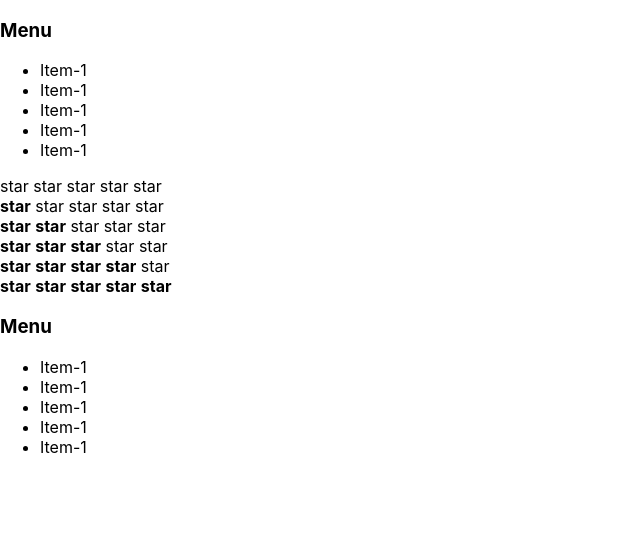
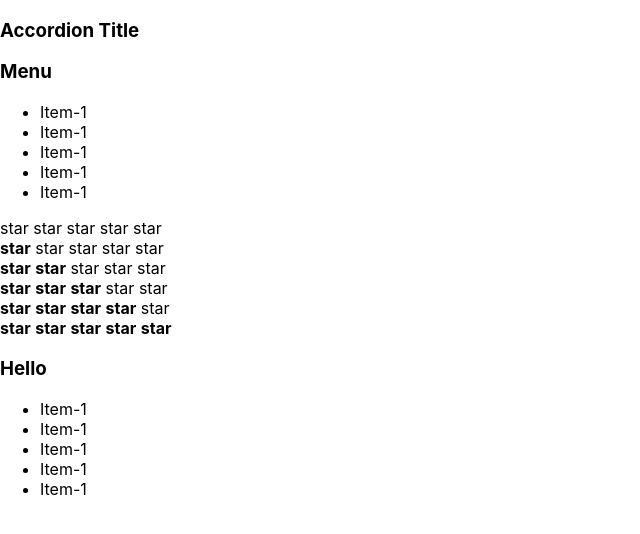
Before and after one commit to shuliakleonid/Kabzda, a React (Create React App) app: page / in a window 1280 px wide. Shown: the top 534 px of the page, without its empty margins (0-640 px from the left). Built offline with nearby package versions, Linux system fonts and the light colour scheme.

Commit message:
add type of props

```diff
--- a/src/App.tsx
+++ b/src/App.tsx
@@ -5,14 +5,15 @@ import Accordion from './components/accordion/acardion';
 function App() {
   return (
       <div>
-        <Accordion/>
+        <Accordion title={'Accordion Title'} isBody={true}/>
+        <Accordion title={'Menu'} isBody={false} />
         <Rating value={0}/>
         <Rating value={1}/>
         <Rating value={2}/>
         <Rating value={3}/>
         <Rating value={4}/>
         <Rating value={5}/>
-        <Accordion/>
+        <Accordion title={'Hello'} isBody={false}/>
       </div>
   );
 }
--- a/src/components/accordion-title/accordion-title.tsx
+++ b/src/components/accordion-title/accordion-title.tsx
@@ -1,7 +1,12 @@
 import React from 'react';
-const AccordionTitle =()=>{
+
+type AccordionTitleTypeProps ={
+  title:string
+}
+
+const AccordionTitle =(props:AccordionTitleTypeProps)=>{
   return(
-      <h3>Menu</h3>
+      <h3>{props.title}</h3>
   )
 }
 export default AccordionTitle;
--- a/src/components/accordion/acardion.tsx
+++ b/src/components/accordion/acardion.tsx
@@ -2,10 +2,21 @@ import React from 'react';
 import AccordionBody from '../accordion-body/accordion-body';
 import AccordionTitle from '../accordion-title/accordion-title';
 
-const Accordion = () => {
+type AccordionTypeProps = {
+  title: string
+  isBody: boolean
+}
+
+
+const Accordion = (props: AccordionTypeProps) => {
+  if (props.isBody) {
+    return (<React.Fragment>
+      <AccordionTitle title={props.title}/>
+    </React.Fragment>)
+  } else {
     return (
         <React.Fragment>
-        <AccordionTitle/>
+          <AccordionTitle title={props.title}/>
           <ul>
             <AccordionBody/>
             <AccordionBody/>
@@ -16,4 +27,7 @@ const Accordion = () => {
         </React.Fragment>
     )
   }
+
+
+}
 export default Accordion
--- a/src/components/raiting/rating.tsx
+++ b/src/components/raiting/rating.tsx
@@ -1,8 +1,11 @@
 import React from 'react';
 import Start from '../star/star';
 
+type RatingTypeProps ={
+  value:number
+}
 
-const Rating = (props: any) => {
+const Rating = (props: RatingTypeProps) => {
   if (props.value === 0) {
     return (
         <div><Start selected={false}/>
--- a/src/components/star/star.tsx
+++ b/src/components/star/star.tsx
@@ -1,7 +1,10 @@
 import React from 'react';
 
+type StarTypeProps = {
+  selected:boolean
+}
 
-const Start = (props:any) => {
+const Start = (props:StarTypeProps) => {
   if(props.selected ) {
     return (<span><b>star</b> </span>)
   }else{
```
Lines whose indentation alone changed are shown as unchanged.
